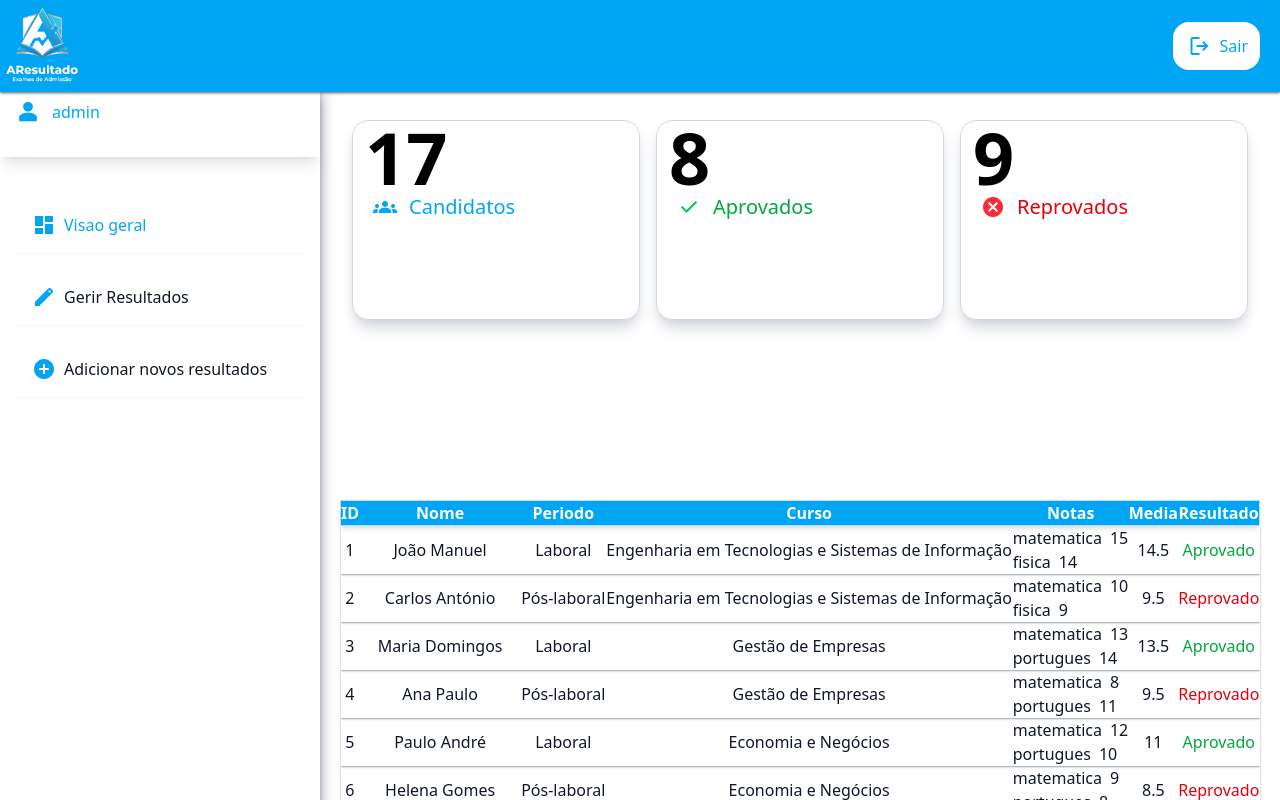
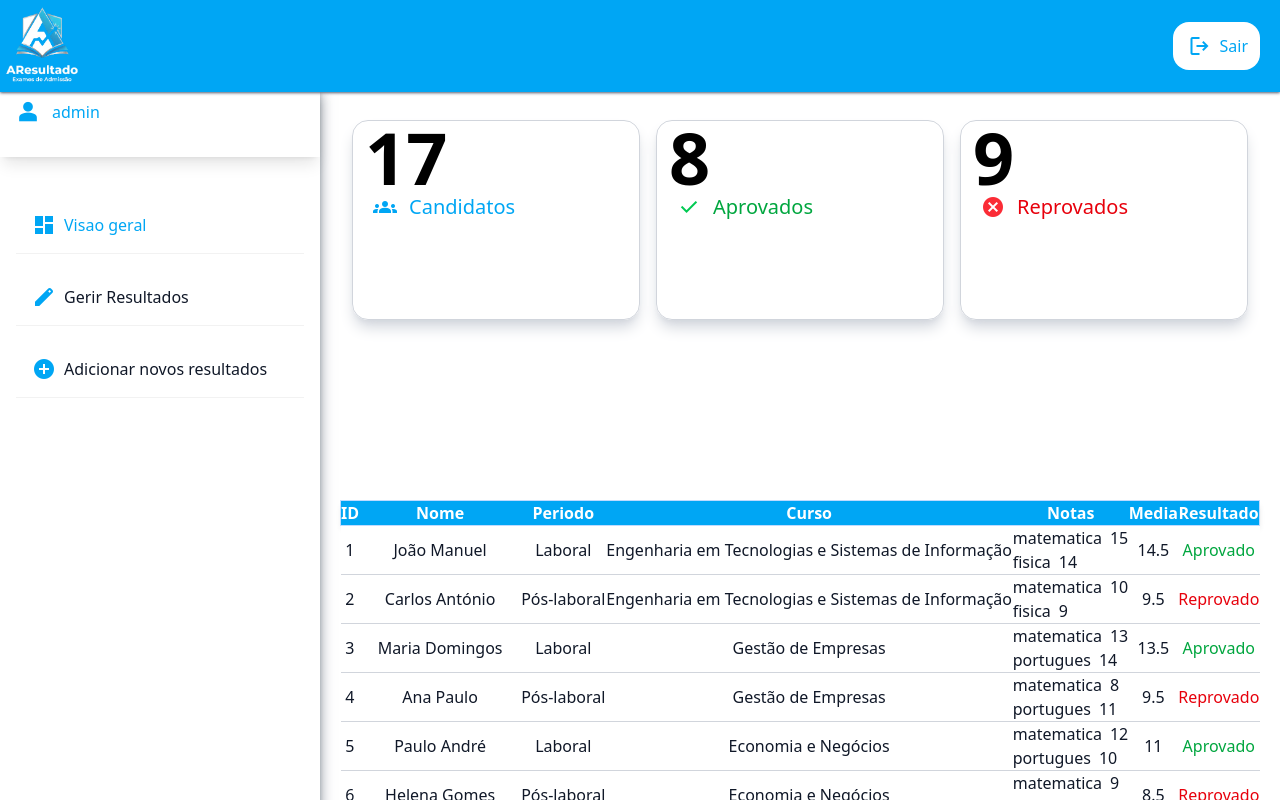
Before and after one commit to Alvaro-Massingue/AResultado-Sistema-de-visualiza-o-dos-resultados-dos-exames-de-admiss-o, a React (Vite) app: page /adminPanel in a window 1280 px wide. Shown: the top 800 px of the page. Built offline with nearby package versions, Linux system fonts and the light colour scheme.

Commit message:
remove a sombra na tabela dos estudantes e adiciona uma borda

```diff
--- a/src/components/Overview.jsx
+++ b/src/components/Overview.jsx
@@ -71,7 +71,7 @@ const OverView = () => {
             return (
               <tbody
                 key={result.id}
-                className="shadow-xs shadow-gray-400 text-gray-900"
+                className="bg-white border-b border-gray-300 text-gray-900"
               >
                 <tr>
                   <td>{result.id}</td>
```
